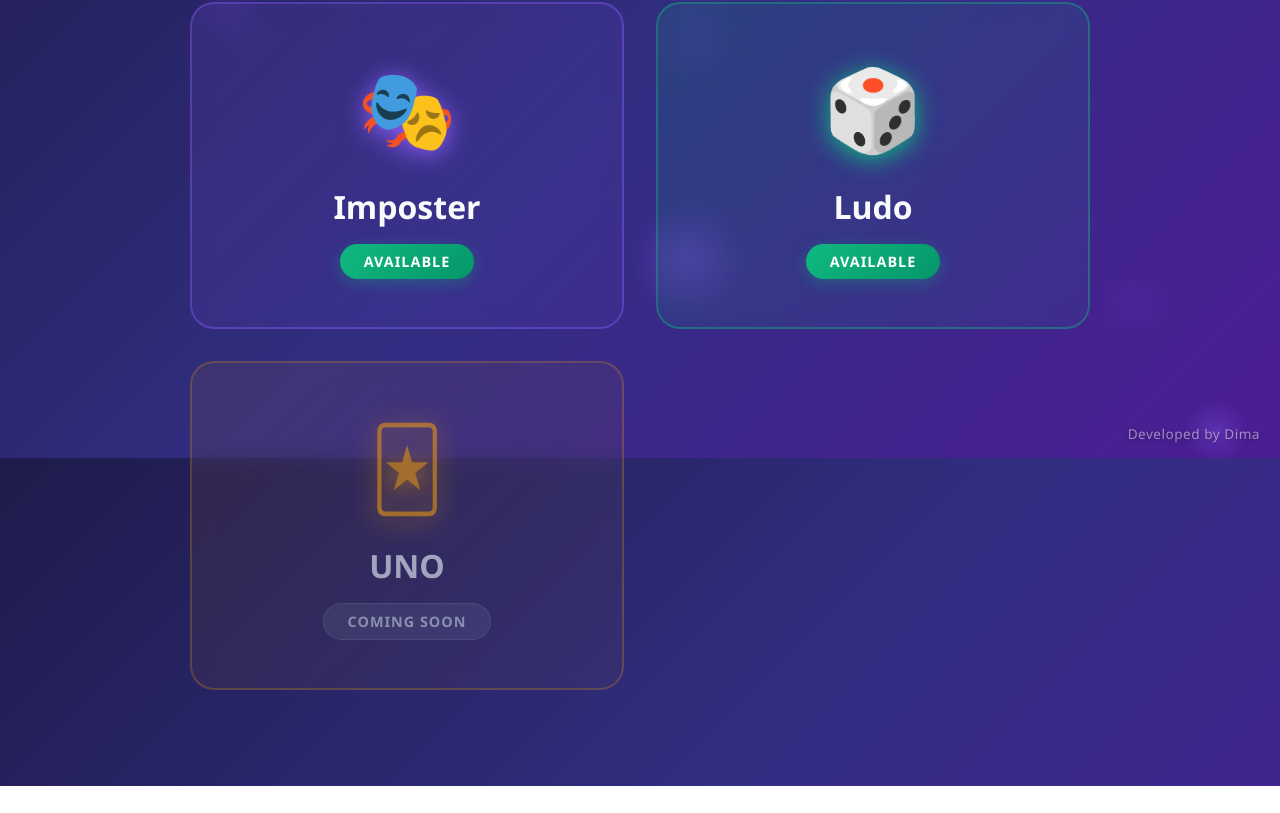
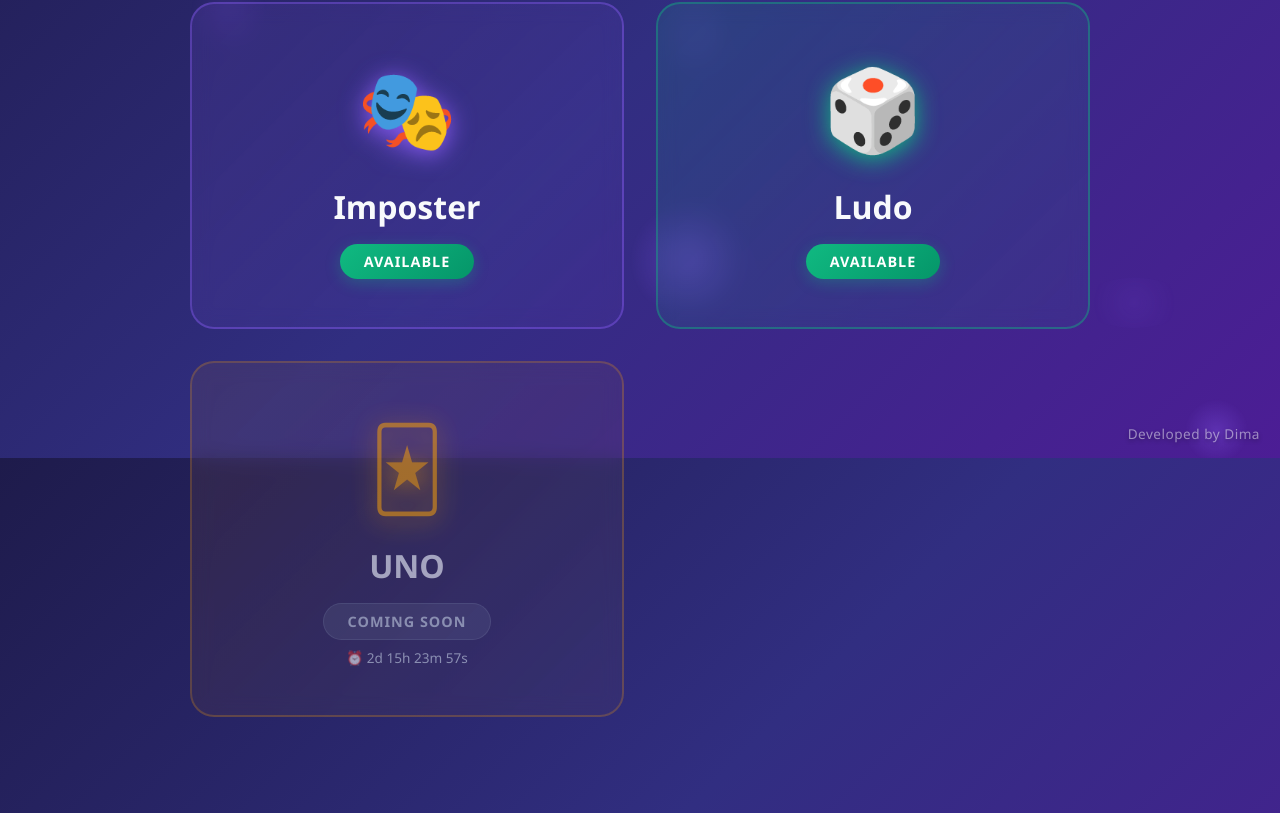
Before and after one commit to DimanshaMalrindu/imposter_front, a React (Vite) app: page / in a window 1280 px wide. Shown: the part 342-1155 px from the top of the page. Before the commit the page ends 1128 px from the top, so only its background shows below. Built offline with nearby package versions, Linux system fonts and the light colour scheme; no server answers.

Commit message:
count down timer

```diff
--- a/src/components/GameSelection.jsx
+++ b/src/components/GameSelection.jsx
@@ -179,7 +179,7 @@
               >
                 {game.status}
               </div>
-              {game.status === "Coming soon" && game.launchDate && (
+              {game.status === "Coming Soon" && game.launchDate && (
                 <CountdownTimer targetDate={game.launchDate} />
               )}
             </motion.div>
```
